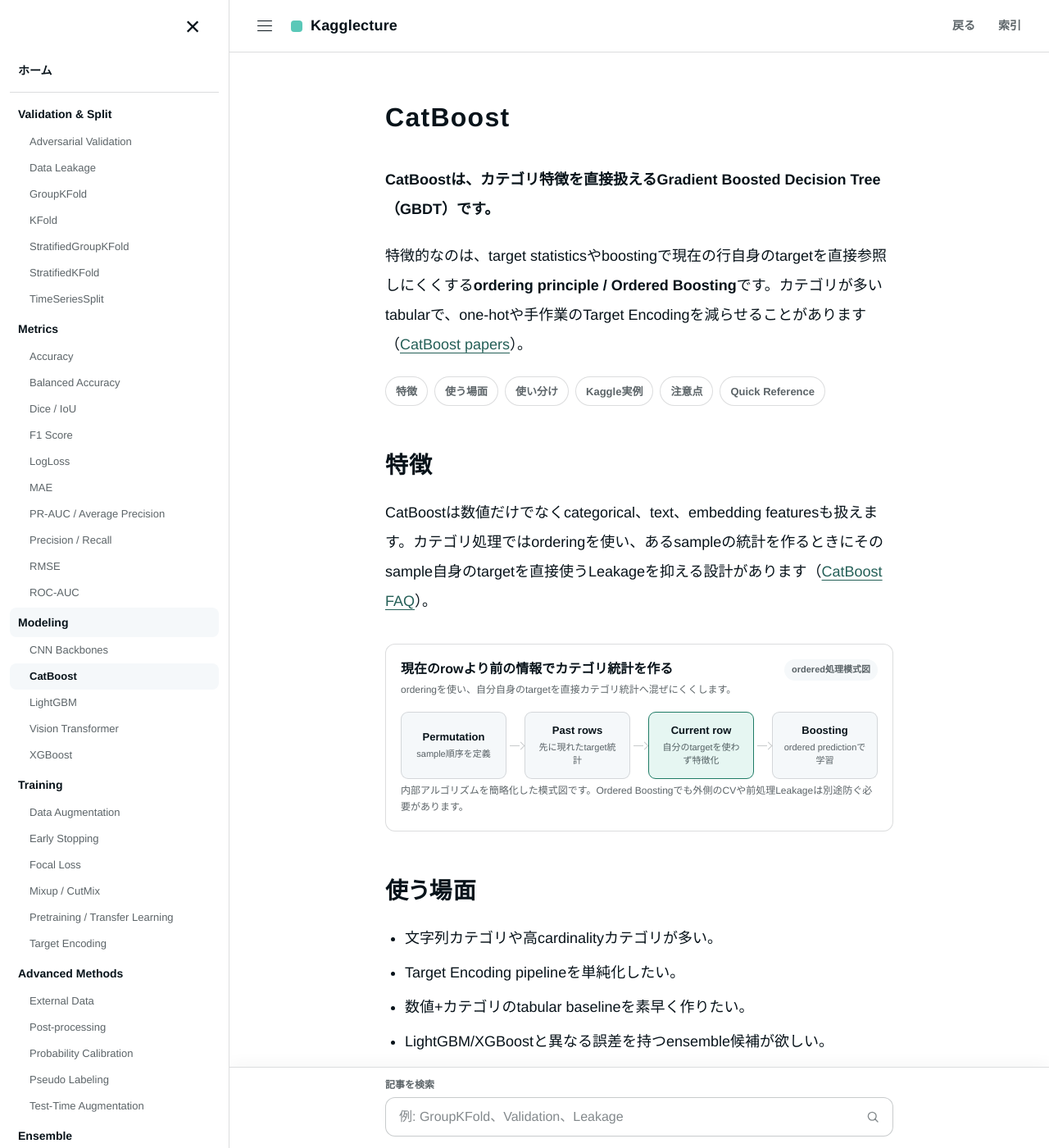
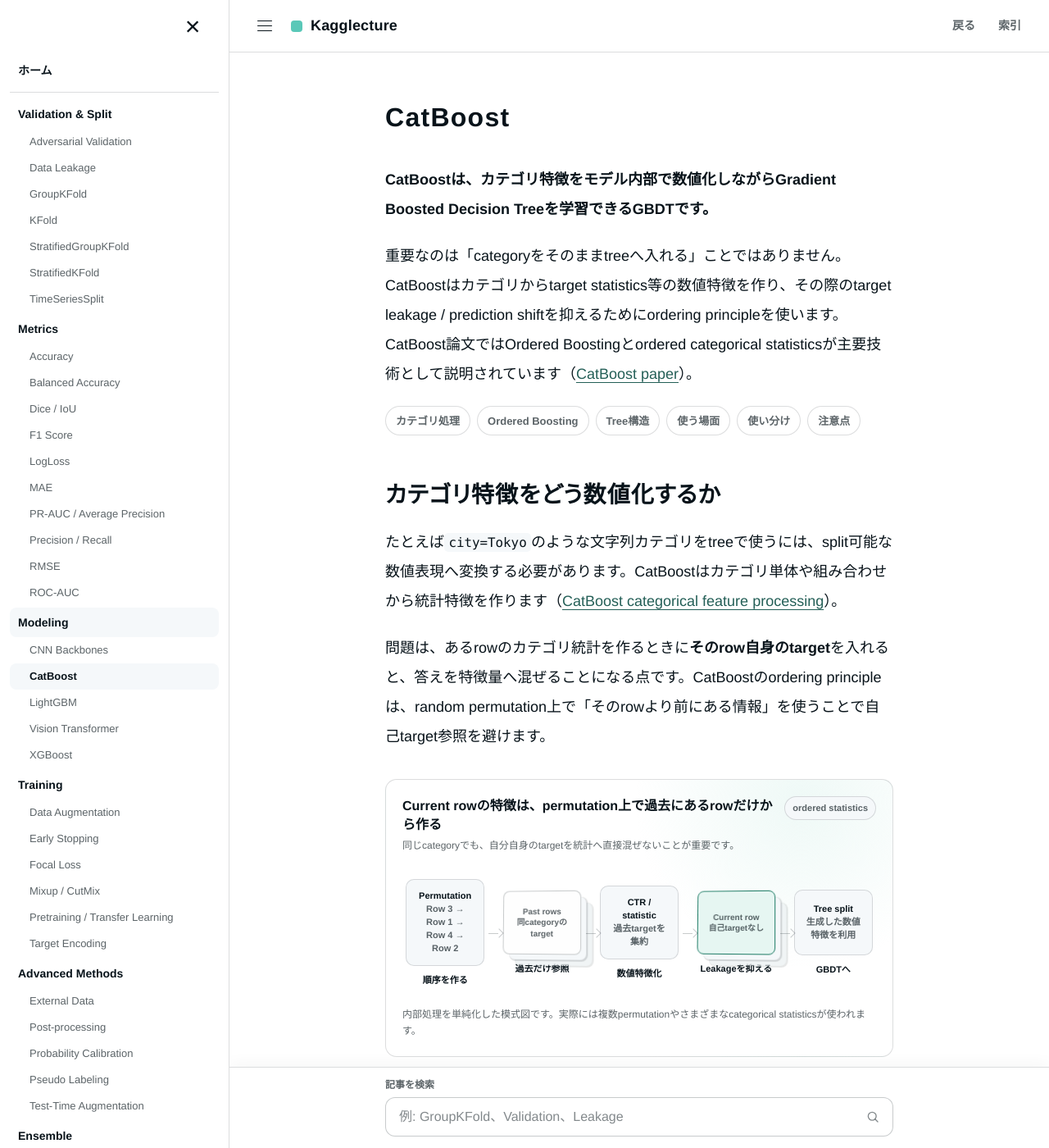
Before and after one commit to morikazu1119/Kagglecture, a Jekyll site: the page built from wiki/modeling/catboost.md, in a window 1280 px wide and 1400 px high. Shown: the whole window at 82% size. Built offline with Jekyll 4.4.1, drawn with Linux system fonts in a browser that asks for light colours; some of the changed text lies outside the part shown.

Commit message:
Rework CatBoost article with ordered and symmetric tree visuals

```diff
--- a/wiki/modeling/catboost.md
+++ b/wiki/modeling/catboost.md
@@ -1,13 +1,13 @@
 ---
 layout: default
 title: CatBoost
-summary: Ordered Boostingとカテゴリ特徴処理を備え、categorical-richな表形式データで扱いやすいGBDT。
+summary: カテゴリ特徴のtarget statisticsとboosting時のprediction shiftを抑える設計を持ち、categorical-richな表形式データで扱いやすいGBDT。
 type: reference
 domain: kaggle
 topic: catboost
 created: 2026-09-03
 updated: 2026-09-03
-source_count: 5
+source_count: 6
 tags:
   - kaggle
   - modeling
@@ -18,32 +18,87 @@
 
 # CatBoost
 
-**CatBoostは、カテゴリ特徴を直接扱えるGradient Boosted Decision Tree（GBDT）です。**
+**CatBoostは、カテゴリ特徴をモデル内部で数値化しながらGradient Boosted Decision Treeを学習できるGBDTです。**
 
-特徴的なのは、target statisticsやboostingで現在の行自身のtargetを直接参照しにくくする**ordering principle / Ordered Boosting**です。カテゴリが多いtabularで、one-hotや手作業のTarget Encodingを減らせることがあります（[CatBoost papers](https://catboost.ai/docs/en/concepts/educational-materials-papers)）。
+重要なのは「categoryをそのままtreeへ入れる」ことではありません。CatBoostはカテゴリからtarget statistics等の数値特徴を作り、その際のtarget leakage / prediction shiftを抑えるためにordering principleを使います。CatBoost論文ではOrdered Boostingとordered categorical statisticsが主要技術として説明されています（[CatBoost paper](https://arxiv.org/abs/1706.09516)）。
 
 <nav class="article-jump-nav" aria-label="ページ内ナビゲーション">
-  <a href="#mechanism">特徴</a>
+  <a href="#categorical">カテゴリ処理</a>
+  <a href="#ordered">Ordered Boosting</a>
+  <a href="#tree">Tree構造</a>
   <a href="#use-cases">使う場面</a>
   <a href="#comparison">使い分け</a>
-  <a href="#kaggle-examples">Kaggle実例</a>
   <a href="#pitfalls">注意点</a>
-  <a href="#quick-reference">Quick Reference</a>
 </nav>
 
-## 特徴 {#mechanism}
+## カテゴリ特徴をどう数値化するか {#categorical}
 
-CatBoostは数値だけでなくcategorical、text、embedding featuresも扱えます。カテゴリ処理ではorderingを使い、あるsampleの統計を作るときにそのsample自身のtargetを直接使うLeakageを抑える設計があります（[CatBoost FAQ](https://catboost.ai/docs/en/concepts/faq)）。
+たとえば`city=Tokyo`のような文字列カテゴリをtreeで使うには、split可能な数値表現へ変換する必要があります。CatBoostはカテゴリ単体や組み合わせから統計特徴を作ります（[CatBoost categorical feature processing](https://catboost.ai/docs/en/concepts/algorithm-main-stages_cat-to-numberic)）。
 
-<div class="static-viz html-diagram" aria-label="CatBoostのordered categorical処理の模式図">
-  <div class="viz-heading"><div><div class="viz-title">現在のrowより前の情報でカテゴリ統計を作る</div><p class="viz-subtitle">orderingを使い、自分自身のtargetを直接カテゴリ統計へ混ぜにくくします。</p></div><span class="viz-badge">ordered処理模式図</span></div>
-  <div class="html-flow" style="--flow-columns:4">
-    <div class="flow-node"><strong>Permutation</strong><span>sample順序を定義</span></div>
-    <div class="flow-node"><strong>Past rows</strong><span>先に現れたtarget統計</span></div>
-    <div class="flow-node is-accent"><strong>Current row</strong><span>自分のtargetを使わず特徴化</span></div>
-    <div class="flow-node"><strong>Boosting</strong><span>ordered predictionで学習</span></div>
+問題は、あるrowのカテゴリ統計を作るときに**そのrow自身のtarget**を入れると、答えを特徴量へ混ぜることになる点です。CatBoostのordering principleは、random permutation上で「そのrowより前にある情報」を使うことで自己target参照を避けます。
+
+<div class="model-architecture" aria-label="CatBoostのordered categorical statistics模式図">
+  <div class="model-architecture__header">
+    <div><div class="model-architecture__title">Current rowの特徴は、permutation上で過去にあるrowだけから作る</div><p class="model-architecture__subtitle">同じcategoryでも、自分自身のtargetを統計へ直接混ぜないことが重要です。</p></div>
+    <span class="model-architecture__badge">ordered statistics</span>
   </div>
-  <p class="viz-caption">内部アルゴリズムを簡略化した模式図です。Ordered Boostingでも外側のCVや前処理Leakageは別途防ぐ必要があります。</p>
+  <div class="model-stage-row" style="--model-cols:5">
+    <div class="model-stage"><div class="model-op-box"><span><strong>Permutation</strong><br>Row 3 → Row 1 → Row 4 → Row 2</span></div><span class="model-stage__label">順序を作る</span></div>
+    <div class="model-stage"><div class="model-tensor is-wide"><span>Past rows<br>同categoryのtarget</span></div><span class="model-stage__label">過去だけ参照</span></div>
+    <div class="model-stage"><div class="model-op-box"><span><strong>CTR / statistic</strong><br>過去targetを集約</span></div><span class="model-stage__label">数値特徴化</span></div>
+    <div class="model-stage"><div class="model-tensor is-accent is-wide"><span>Current row<br>自己targetなし</span></div><span class="model-stage__label">Leakageを抑える</span></div>
+    <div class="model-stage"><div class="model-op-box"><span><strong>Tree split</strong><br>生成した数値特徴を利用</span></div><span class="model-stage__label">GBDTへ</span></div>
+  </div>
+  <p class="model-architecture__caption">内部処理を単純化した模式図です。実際には複数permutationやさまざまなcategorical statisticsが使われます。</p>
+</div>
+
+## Ordered Boostingは何を防ぐか {#ordered}
+
+通常のgradient boostingでは、同じtraining dataから作ったmodel predictionを使って次のgradientを計算するため、有限sampleではprediction shiftが起き得ます。CatBoost論文は、各sampleについて「そのsampleより前のdataで学習したmodel」に相当するpredictionを使うOrdered Boostingを提案しています。
+
+<div class="model-architecture" aria-label="CatBoost Ordered Boostingの概念構造">
+  <div class="model-architecture__header"><div><div class="model-architecture__title">各rowを学習するとき、自分自身を既に見たmodelのpredictionへ依存しにくくする</div><p class="model-architecture__subtitle">ordered categorical statisticsと同じく、permutation上のpast-onlyという考え方が中心です。</p></div><span class="model-architecture__badge">ordered boosting</span></div>
+  <div class="residual-architecture">
+    <div class="residual-node">Past rows</div>
+    <div class="residual-node">Past-only model</div>
+    <div class="residual-node">Current row prediction</div>
+    <div class="residual-node is-add">Gradient / residual</div>
+    <div class="residual-node">Next tree</div>
+  </div>
+  <p class="model-architecture__caption">CatBoostの`boosting_type`は実行環境・dataset size・taskによって`Ordered`/`Plain`のdefaultが変わります。CatBoostを使えば常にOrdered Boostingになる、という意味ではありません。</p>
+</div>
+
+CatBoost公式の現行documentationでも`boosting_type`として`Ordered`と`Plain`があり、defaultはCPU/GPUやdata size等に依存するとされています（[training parameters](https://catboost.ai/docs/en/references/training-parameters/common)）。
+
+## Tree自体の構造 {#tree}
+
+CatBoostのdefault `grow_policy=SymmetricTree`では、同じdepthにあるすべてのleafへ**同じsplit条件**を適用する対称treeを作ります。これによりtree structureが規則的になり、predictionを高速に行いやすい特徴があります（[CatBoost parameter tuning](https://catboost.ai/docs/en/concepts/parameter-tuning)）。
+
+<div class="model-architecture" aria-label="CatBoost symmetric treeの構造">
+  <div class="model-architecture__header">
+    <div><div class="model-architecture__title">Symmetric Tree: 同じlevelでは全leafを同じ条件でsplitする</div><p class="model-architecture__subtitle">branchごとに別条件を選ぶ一般的なtreeより規則的な構造になります。</p></div>
+    <span class="model-architecture__badge">default grow policy</span>
+  </div>
+  <div class="tree-ensemble" style="grid-template-columns:minmax(180px,1fr) minmax(180px,1fr) 52px minmax(140px,.8fr)">
+    <section class="tree-card">
+      <div class="tree-card__title">Depth 1</div>
+      <div class="mini-tree">
+        <div class="tree-node is-root">A &lt; 3?</div>
+        <div class="tree-node is-left is-leaf">Leaf</div><div class="tree-node is-right is-leaf">Leaf</div>
+      </div>
+    </section>
+    <section class="tree-card">
+      <div class="tree-card__title">Depth 2 · 両leafへ同じsplit B&lt;5?</div>
+      <div class="mini-tree">
+        <div class="tree-node is-root">A &lt; 3?</div>
+        <div class="tree-node is-left">B &lt; 5?</div><div class="tree-node is-right">B &lt; 5?</div>
+        <div class="tree-node is-left is-leaf">4 leaf outputs</div><div class="tree-node is-right is-leaf">same level rule</div>
+      </div>
+    </section>
+    <div class="tree-sum">×</div>
+    <div class="boost-output">このsymmetric treeを複数本boostingで加算<br>→ final prediction</div>
+  </div>
+  <p class="model-architecture__caption">split条件と値は模式例です。`grow_policy`を変更すれば非対称treeも選べます。</p>
 </div>
 
 ## 使う場面 {#use-cases}
@@ -56,14 +111,14 @@
 ## 使い分け {#comparison}
 
 <div class="comparison-board" aria-label="CatBoost LightGBM XGBoostの比較">
-  <section class="comparison-card"><h4><a href="{{ '/wiki/modeling/lightgbm.html' | relative_url }}">LightGBM</a></h4><dl><dt>特徴</dt><dd>高速、leaf-wise、histogram</dd><dt>categorical</dt><dd>native対応あり</dd></dl></section>
-  <section class="comparison-card"><h4><a href="{{ '/wiki/modeling/xgboost.html' | relative_url }}">XGBoost</a></h4><dl><dt>特徴</dt><dd>正則化制御、成熟したGBDT</dd><dt>強み</dt><dd>sampling/regularizationの制御</dd></dl></section>
-  <section class="comparison-card is-primary"><h4>CatBoost</h4><dl><dt>特徴</dt><dd>categorical + ordered処理</dd><dt>強み</dt><dd>手作業encodingを減らしやすい</dd></dl></section>
+  <section class="comparison-card"><h4><a href="{{ '/wiki/modeling/lightgbm.html' | relative_url }}">LightGBM</a></h4><dl><dt>核</dt><dd>histogram + leaf-wise</dd><dt>categorical</dt><dd>native対応あり</dd></dl></section>
+  <section class="comparison-card"><h4><a href="{{ '/wiki/modeling/xgboost.html' | relative_url }}">XGBoost</a></h4><dl><dt>核</dt><dd>regularized additive tree boosting</dd><dt>強み</dt><dd>sampling/regularizationの制御</dd></dl></section>
+  <section class="comparison-card is-primary"><h4>CatBoost</h4><dl><dt>核</dt><dd>ordered categorical processing</dd><dt>tree</dt><dd>SymmetricTreeがdefault grow policy</dd></dl></section>
 </div>
 
 カテゴリが多いからCatBoostが必ず勝つわけではありません。native categorical、Target Encoding + LightGBM、XGBoostを同一CVで比較します。
 
-## Kaggleでの実例 {#kaggle-examples}
+## Kaggleでの実例
 
 30 Days of MLの1位解法ではCatBoostをLightGBM・XGBoost・HGBRとともにLevel 1/2 ensembleへ採用しています（[1st Place Solution](https://www.kaggle.com/competitions/30-days-of-ml/writeups/kaggle-swags-1st-place-solution)）。
 
@@ -73,25 +128,25 @@
 
 ## 注意点 {#pitfalls}
 
+### `CatBoost = 常にOrdered Boosting`ではない
+
+現在の公式documentationでは`boosting_type`のdefaultはprocessing unit、dataset size、taskに依存します。experiment logには実際のparameterを残します。
+
 ### 数値IDをcategoryにすべきか自動で決まらない
 
 整数だからnumericとは限らず、数字だからcategoryとも限りません。生成過程で判断します。
 
-### 外部Target Encodingと二重に複雑化する
+### Orderedな内部処理でもCV Leakageは防げない
 
-CatBoost自身のカテゴリ処理と外部TEを両方使うと、CV設計が複雑になります。まずnative処理をbaselineにします。
+モデル内部がleakageを抑えていても、全Trainで特徴選択・外部Target Encoding・前処理をfitすればValidation leakageは起きます。pipeline全体はfold内に閉じます。
 
-### Ordered BoostingでもCV Leakageは防げない
+## Quick Reference
 
-モデル内部の仕組みが安全でも、全Trainで前処理や特徴選択をfitすればLeakageします。pipeline全体はfold内に閉じます。
-
-## Quick Reference {#quick-reference}
-
-- categorical-rich tabularの第一候補。
-- `cat_features`を正しく指定する。
-- native categoricalと他encodingをOOF比較する。
-- iterationsはEarly Stoppingと組み合わせる。
-- ensembleではerror correlationも確認する。
+- categorical featureを内部で数値統計へ変換できる。
+- ordered statisticsはcurrent row自身のtarget参照を避ける。
+- Ordered Boostingはprediction shiftを抑えるための方式だが、常にdefaultとは限らない。
+- default grow policyはSymmetricTree。
+- LightGBM/XGBoostと同じOOFで比較する。
 
 ## 関連項目
 
@@ -101,8 +156,9 @@
 
 ## 参考文献
 
-1. [CatBoost, “Reference papers”](https://catboost.ai/docs/en/concepts/educational-materials-papers)
-2. [CatBoost, “FAQ”](https://catboost.ai/docs/en/concepts/faq)
-3. [Kaggle, “30 Days of ML: 1st Place Solution”, 2021](https://www.kaggle.com/competitions/30-days-of-ml/writeups/kaggle-swags-1st-place-solution)
-4. [Kaggle, “Predicting F1 Pit Stops: 11th Place Solution”, 2026](https://www.kaggle.com/competitions/playground-series-s6e5/writeups/11th-place-in-the-midst-of-entrance-exams)
-5. [Kaggle, “Predicting Student Health Risk: tree error correlation analysis”, 2026](https://www.kaggle.com/competitions/playground-series-s6e7/discussion/732538)
+1. [Prokhorenkova et al., “CatBoost: unbiased boosting with categorical features”, 2018](https://arxiv.org/abs/1706.09516)
+2. [CatBoost, “Transforming categorical features to numerical features”](https://catboost.ai/docs/en/concepts/algorithm-main-stages_cat-to-numberic)
+3. [CatBoost, “Common parameters”](https://catboost.ai/docs/en/references/training-parameters/common)
+4. [CatBoost, “Parameter tuning — Tree growing policy”](https://catboost.ai/docs/en/concepts/parameter-tuning)
+5. [Kaggle, “30 Days of ML: 1st Place Solution”, 2021](https://www.kaggle.com/competitions/30-days-of-ml/writeups/kaggle-swags-1st-place-solution)
+6. [Kaggle, “Predicting F1 Pit Stops: 11th Place Solution”, 2026](https://www.kaggle.com/competitions/playground-series-s6e5/writeups/11th-place-in-the-midst-of-entrance-exams)
```
